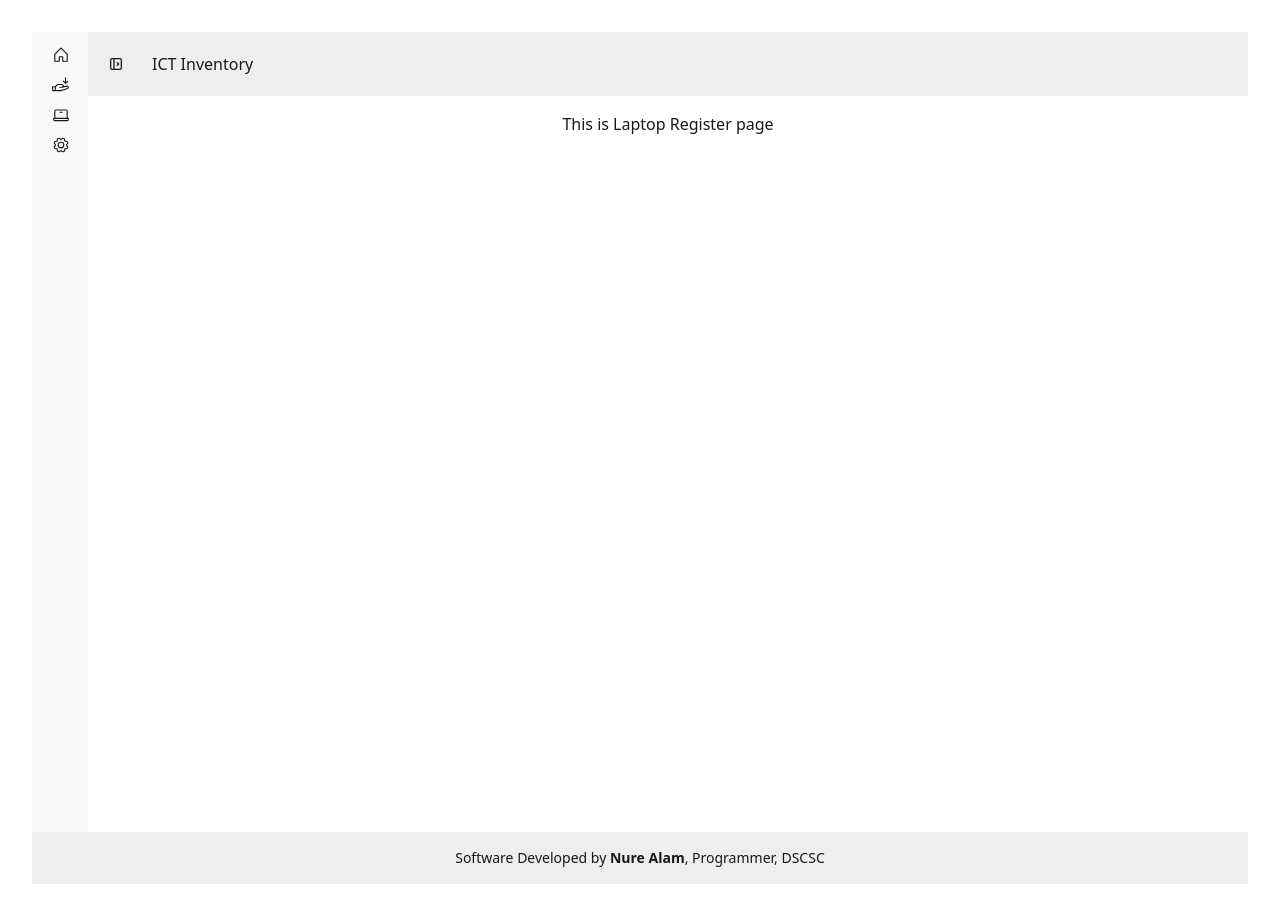
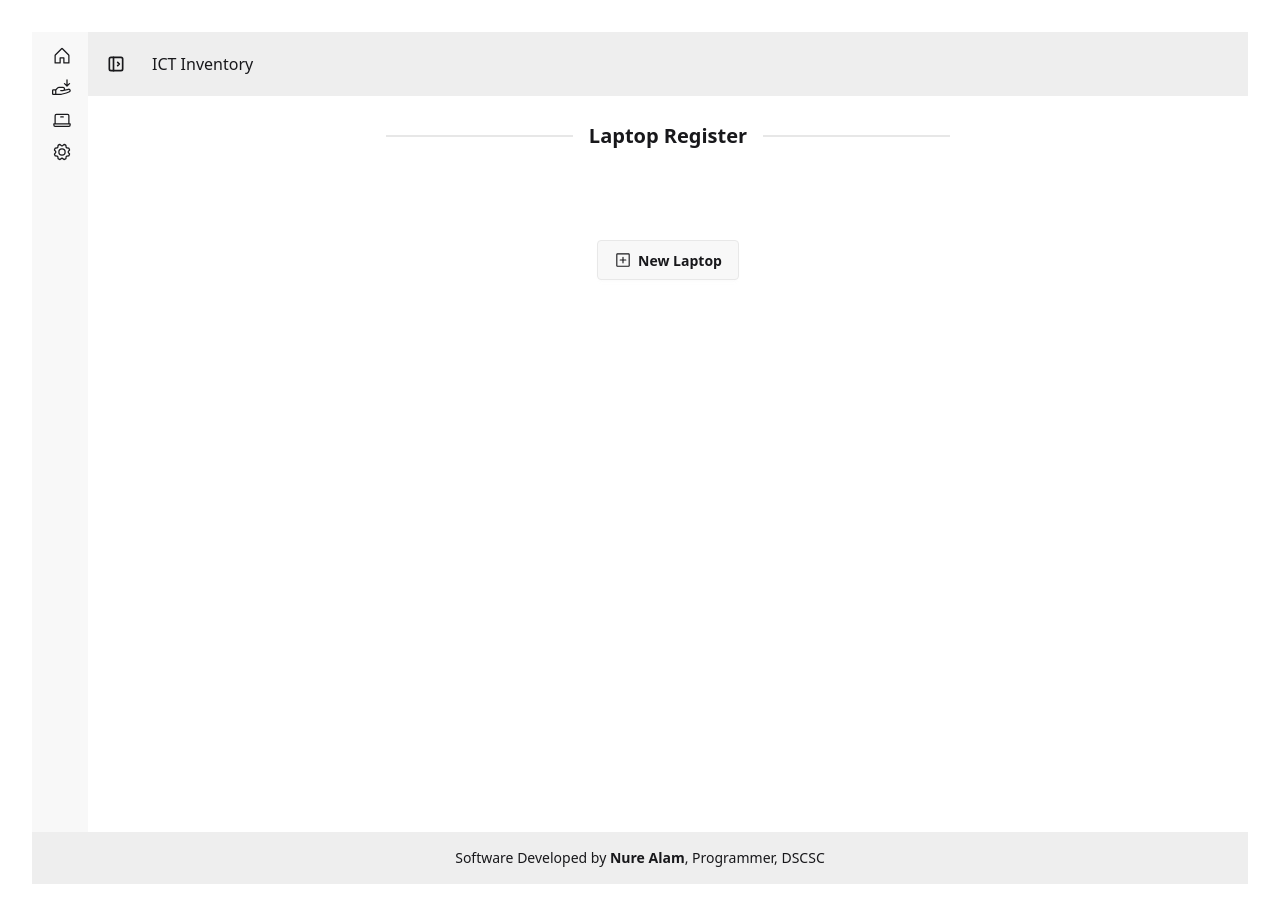
Before and after one commit to nurealammiaji/ict-inventory-client, a React (Vite) app: page /laptop-register in a window 1280 px wide. Built offline with nearby package versions, Linux system fonts and the light colour scheme.

Commit message:
new modal added

```diff
--- a/src/App.jsx
+++ b/src/App.jsx
@@ -2,6 +2,7 @@ import './App.css'
 import Footer from './components/Footer/Footer'
 import { NavLink, Outlet } from 'react-router-dom'
 import Menu from './components/Menu/Menu'
+import { TbLayoutSidebarLeftCollapse, TbLayoutSidebarLeftExpand } from 'react-icons/tb'
 
 function App() {
 
@@ -14,7 +15,8 @@ function App() {
           <nav className="navbar w-full bg-base-300">
             <label htmlFor="my-drawer-4" aria-label="open sidebar" className="btn btn-square btn-ghost">
               {/* Sidebar toggle icon */}
-              <svg xmlns="http://www.w3.org/2000/svg" viewBox="0 0 24 24" strokeLinejoin="round" strokeLinecap="round" strokeWidth="2" fill="none" stroke="currentColor" className="my-1.5 inline-block size-4"><path d="M4 4m0 2a2 2 0 0 1 2 -2h12a2 2 0 0 1 2 2v12a2 2 0 0 1 -2 2h-12a2 2 0 0 1 -2 -2z"></path><path d="M9 4v16"></path><path d="M14 10l2 2l-2 2"></path></svg>
+              {/* <svg xmlns="http://www.w3.org/2000/svg" viewBox="0 0 30 30" strokeLinejoin="round" strokeLinecap="round" strokeWidth="2" fill="none" stroke="currentColor" className="my-1.5 inline-block size-4"><path d="M4 4m0 2a2 2 0 0 1 2 -2h12a2 2 0 0 1 2 2v12a2 2 0 0 1 -2 2h-12a2 2 0 0 1 -2 -2z"></path><path d="M9 4v16"></path><path d="M14 10l2 2l-2 2"></path></svg> */}
+              <TbLayoutSidebarLeftExpand className='text-xl'/>
             </label>
             <div className="px-4">ICT Inventory</div>
           </nav>
--- a/src/components/Menu/Menu.jsx
+++ b/src/components/Menu/Menu.jsx
@@ -8,7 +8,7 @@ const Menu = () => {
             {/* List item First */}
             <li>
                 <NavLink to={"/"} className="is-drawer-close:tooltip is-drawer-close:tooltip-right" data-tip="Homepage">
-                    <PiHouse className='text-lg' />
+                    <PiHouse className='text-xl' />
                     <span className="is-drawer-close:hidden">Homepage</span>
                 </NavLink>
             </li>
@@ -16,7 +16,7 @@ const Menu = () => {
             {/* List item 2 */}
             <li>
                 <NavLink to={"/loan-register"} className="is-drawer-close:tooltip is-drawer-close:tooltip-right" data-tip="Loan Register">
-                    <PiHandArrowDown className='text-lg' />
+                    <PiHandArrowDown className='text-xl' />
                     <span className="is-drawer-close:hidden">Loan Register</span>
                 </NavLink>
             </li>
@@ -24,7 +24,7 @@ const Menu = () => {
             {/* List item 3 */}
             <li>
                 <NavLink to={"/laptop-register"} className="is-drawer-close:tooltip is-drawer-close:tooltip-right" data-tip="Laptop Register">
-                    <PiLaptop className='text-lg' />
+                    <PiLaptop className='text-xl' />
                     <span className="is-drawer-close:hidden">Laptop Register</span>
                 </NavLink>
             </li>
@@ -32,7 +32,7 @@ const Menu = () => {
             {/* List item Last */}
             <li>
                 <NavLink to={"/settings"} className="is-drawer-close:tooltip is-drawer-close:tooltip-right" data-tip="Settings">
-                    <PiGear className='text-lg' />
+                    <PiGear className='text-xl' />
                     <span className="is-drawer-close:hidden">Settings</span>
                 </NavLink>
             </li>
--- a/src/pages/LaptopRegister/LaptopRegister.jsx
+++ b/src/pages/LaptopRegister/LaptopRegister.jsx
@@ -1,9 +1,35 @@
 import React from 'react';
+import { PiPlusSquare } from 'react-icons/pi';
 
 const LaptopRegister = () => {
     return (
         <div>
-            <p>This is Laptop Register page</p>
+            <div>
+                <div>
+                    <div className='divider w-1/2 mx-auto'>
+                        <h2 className='text-xl font-semibold'>Laptop Register</h2>
+                    </div>
+                </div>
+                <br />
+                <div className='mt-14'>
+                    <div>
+                        <button className="btn" onClick={() => document.getElementById('new_laptop_register_modal').showModal()}><PiPlusSquare className='text-lg' />
+
+                            New Laptop</button>
+                        <dialog id="new_laptop_register_modal" className="modal">
+                            <div className="modal-box">
+                                <form method="dialog">
+                                    {/* if there is a button in form, it will close the modal */}
+                                    <button className="btn btn-sm btn-circle btn-ghost absolute right-2 top-2">✕</button>
+                                </form>
+                                <h3 className="font-bold text-lg">New Laptop</h3>
+                                <div className='divider'></div>
+                                <p className="py-4">Press ESC key or click on ✕ button to close</p>
+                            </div>
+                        </dialog>
+                    </div>
+                </div>
+            </div>
         </div>
     );
 };
--- a/src/pages/LoanRegister/LoanRegister.jsx
+++ b/src/pages/LoanRegister/LoanRegister.jsx
@@ -1,9 +1,33 @@
 import React from 'react';
+import { PiFilePlus, PiPlusSquare } from 'react-icons/pi';
 
 const LoanRegister = () => {
     return (
         <div>
-            <p>This is the Loan Register page</p>
+            <div>
+                <div className='divider w-1/2 mx-auto'>
+                    <h2 className='text-xl font-semibold'>Loan Register</h2>
+                </div>
+            </div>
+            <br />
+            <div className='mt-14'>
+                <div>
+                    <button className="btn" onClick={() => document.getElementById('new_loan_register_modal').showModal()}><PiPlusSquare className='text-lg' />
+
+                        New Loan</button>
+                    <dialog id="new_loan_register_modal" className="modal">
+                        <div className="modal-box">
+                            <form method="dialog">
+                                {/* if there is a button in form, it will close the modal */}
+                                <button className="btn btn-sm btn-circle btn-ghost absolute right-2 top-2">✕</button>
+                            </form>
+                            <h3 className="font-bold text-lg">New Loan</h3>
+                            <div className='divider'></div>
+                            <p className="py-4">Press ESC key or click on ✕ button to close</p>
+                        </div>
+                    </dialog>
+                </div>
+            </div>
         </div>
     );
 };
```
